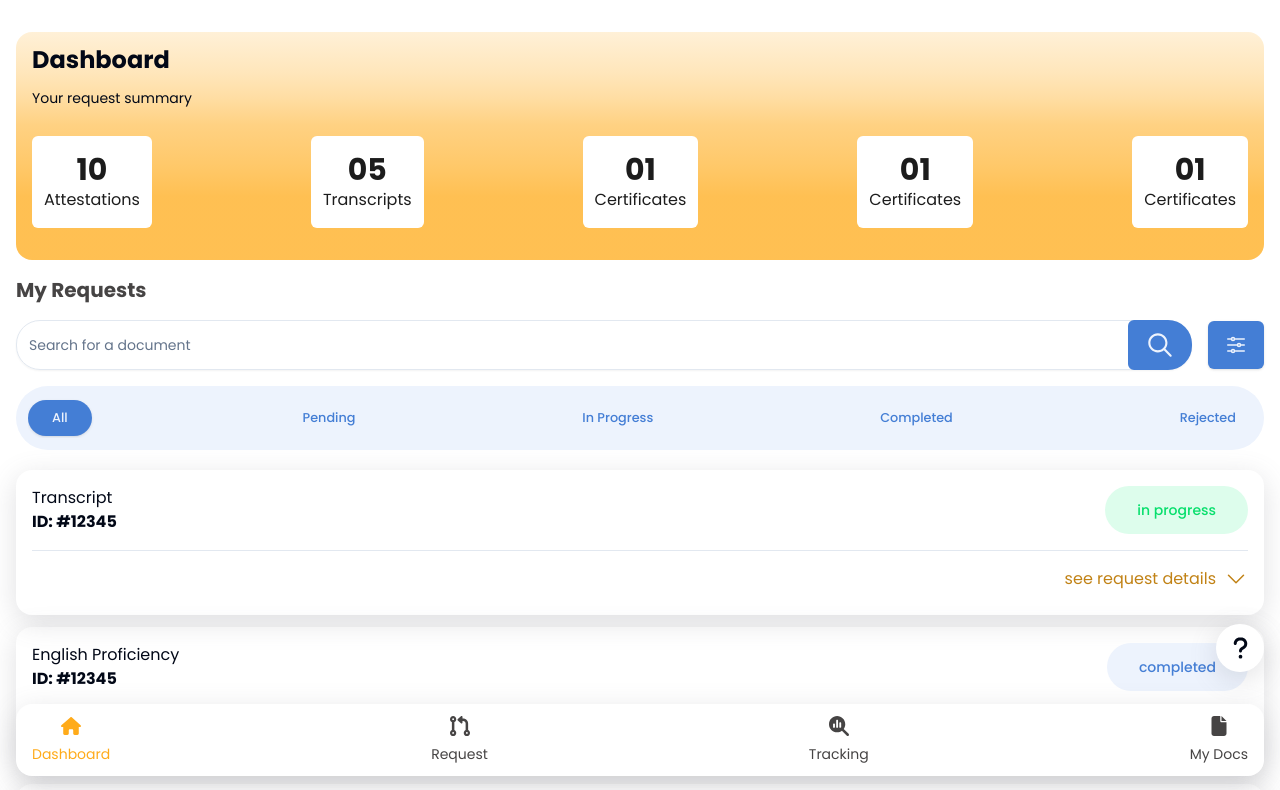
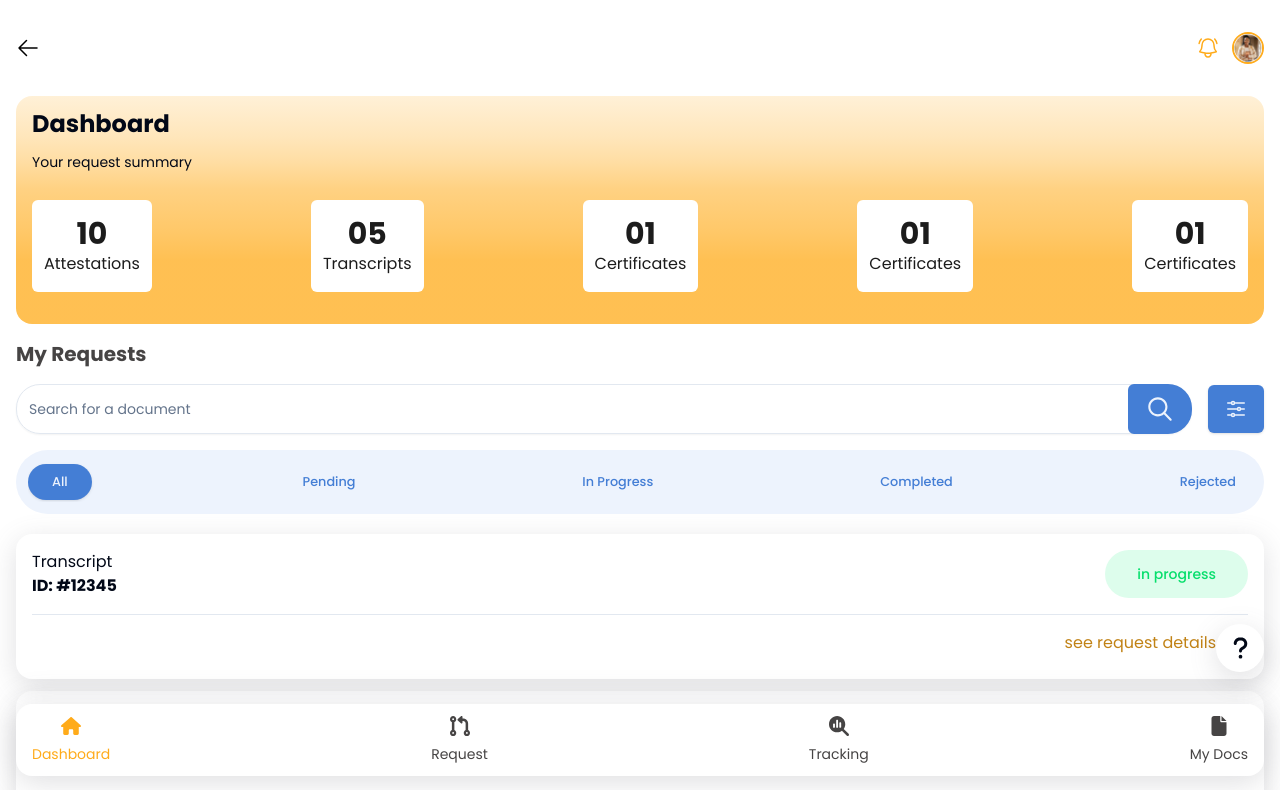
Before and after one commit to Juvis237/ProGuide_FrontEnd, a Next.js app: page /dashboard in a window 1280 px wide. Shown: the top 790 px of the page. Built offline with nearby package versions, Linux system fonts and the light colour scheme.

Commit message:
fix: tweak changes on icon

```diff
--- a/src/components/dashboard-container/DashboardContainer.tsx
+++ b/src/components/dashboard-container/DashboardContainer.tsx
@@ -6,10 +6,19 @@ import RequestStatusBar from '../request-status-bar/RequestStatusBar'
 import RequestCard from '../request-card/RequestCard'
 import Support from '../support/Support'
 import { dashboardSummaryData } from '../../../data'
+import HeaderNav from '../header-nav/HeaderNav'
 
 const DashboardContainer = () => {
     return (
-        <div className={`px-4 ${dashboardSummaryData.length < 0 && 'pt-32'}`}>
+        <div
+            className={`px-4 ${dashboardSummaryData.length < 0 && 'pt-32'} pt-[4.5rem]`}
+        >
+            <HeaderNav
+                link="/dashboard"
+                title=""
+                imageSrc="/assets/avatar.png"
+                space="space"
+            />
             <div
                 className={`${dashboardSummaryData.length > 0 ? '' : 'img-bg-2 pt-8'}`}
             ></div>
--- a/src/components/header-nav/HeaderNav.tsx
+++ b/src/components/header-nav/HeaderNav.tsx
@@ -15,16 +15,26 @@ interface Props {
     title: string
     imageSrc: string
     marginTop?: string
+    space?: string
 }
 
-const HeaderNav: React.FC<Props> = ({ link, title, imageSrc, marginTop }) => {
+const HeaderNav: React.FC<Props> = ({
+    link,
+    title,
+    imageSrc,
+    marginTop,
+    space,
+}) => {
     const url = usePathname()
     return (
         <div
-            className={`flex gap-4 items-center justify-between w-full ${marginTop ? marginTop : '-mt-10'} mb-4 px-4`}
+            className={`flex gap-4 items-center justify-between w-full ${marginTop ? marginTop : '-mt-10'} mb-4 ${space ? space : 'px-4'}`}
         >
             <div className="flex items-center gap-6">
-                <Link className="w-6 cursor-pointer text-white" href={link}>
+                <Link
+                    className={`w-6 cursor-pointer ${url === '/dashboard' ? 'text-black' : 'text-white'}`}
+                    href={link}
+                >
                     <ArrowLeftIcon />
                 </Link>
                 <Header
@@ -38,7 +48,7 @@ const HeaderNav: React.FC<Props> = ({ link, title, imageSrc, marginTop }) => {
                 <div className="flex items-center gap-3">
                     <Link href={'/notifications'}>
                         <BellAlertIcon
-                            className={`${url === '/notifications' ? 'text-secondary' : 'text-white'} w-6 h-6 cursor-pointer`}
+                            className={`${url === '/notifications' || url === '/dashboard' ? 'text-secondary' : 'text-white'} w-6 h-6 cursor-pointer`}
                         />
                     </Link>
                     <div className="w-8 h-8 rounded-full border-2 border-secondary">
```
